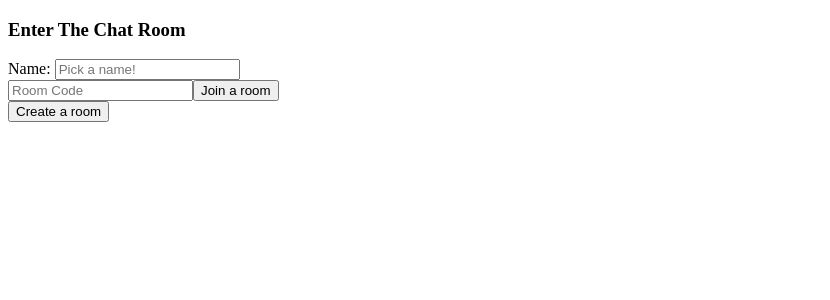
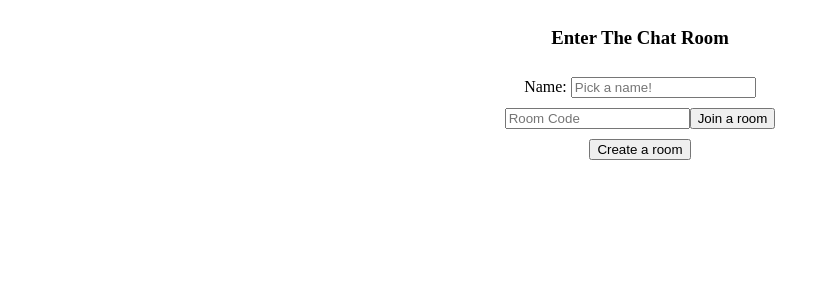
Before and after one commit to Alvin-Fung/ChatRoom, a Flask app: page / in a window 1280 px wide. Shown: the top 300 px of the page, without its empty margins (0-830 px from the left). Run offline with Flask 3, Linux system fonts and the light colour scheme; some libraries are stand-ins or nearby versions.

Commit message:
centering the content in the middle and renamed class name for the form

```diff
--- a/static/css/styles.css
+++ b/static/css/styles.css
@@ -1,4 +1,9 @@
-.buttons {
+.content{
+    display: flex;
+    align-items:center;
+    justify-content: center;
+}
+.form {
     display: flex;
     flex-direction: column;
     align-items: center;
@@ -7,7 +12,7 @@
 }
 
 .join {
-    display:flex;
+    display: flex;
     flex-direction: row;
     width: 100%;
 }
--- a/templates/home.html
+++ b/templates/home.html
@@ -1,7 +1,5 @@
-{% extends 'base.html' %}
-{% block content %}
-
-<form method="post">
+{% extends 'base.html' %} {% block content %}
+<form method="post" class = "form">
     <h3>Enter The Chat Room</h3>
     <div>
         <label>Name:</label>
```
